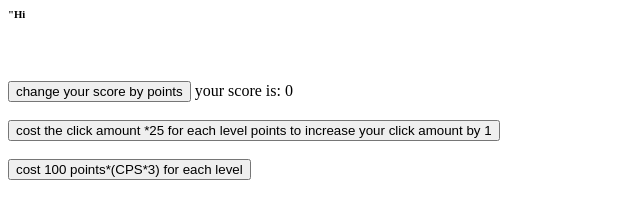
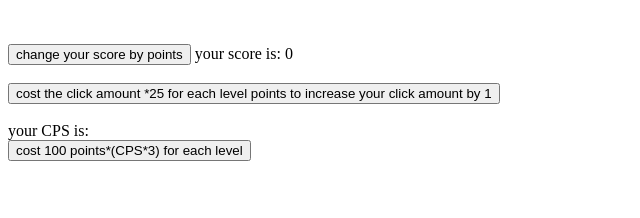
Before and after one commit to HuskyTarsier596/bad-clicker-game, a plain HTML site: page index.html in a window 1280 px wide. Shown: the whole page, without its empty margins (0-640 px from the left). Drawn offline with Linux system fonts and the light colour scheme.

Commit message:
wroking definition of cookie clicker

```diff
--- a/index.html
+++ b/index.html
@@ -1,4 +1,3 @@
-<h6> "Hi </h6>
 <br>
 <br>
 <button id="incrementButton">
@@ -19,13 +18,13 @@
     <script src="javaScript.js" defer>
       numberOfClicks -= 25*clickAmount;
       clickAmount += 1;
-
     </script>
   </head>
     cost the click amount *25 for each level <span id="numberOfClicks"></span>  points to increase your click amount by 1
 </button>
 <br>
-
+<br>
+<h30> your CPS is: <span id="cPS"></span> </h30>
 <br>
 <button id="scorePerSecond1Button">
   <head>
```
